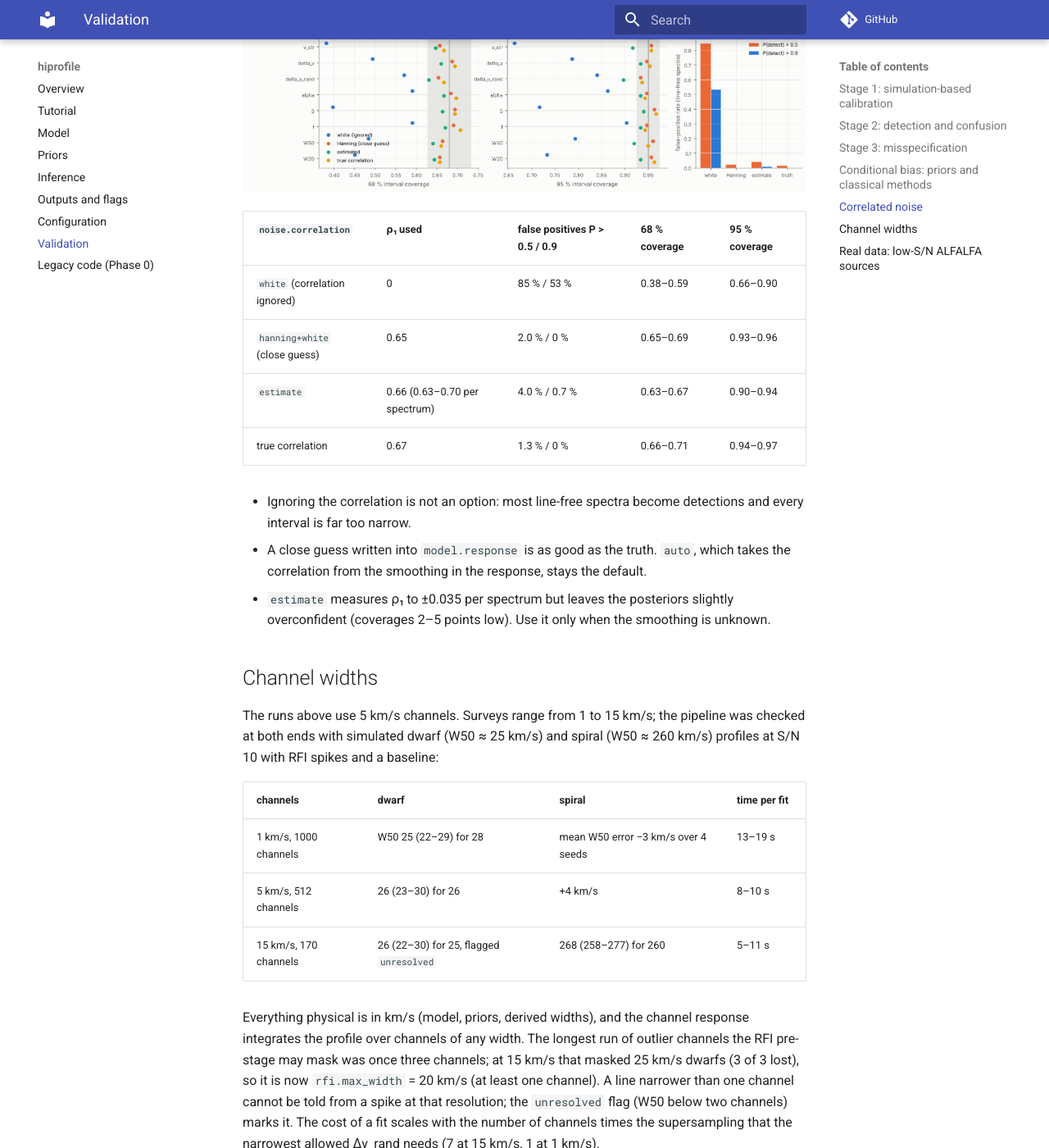
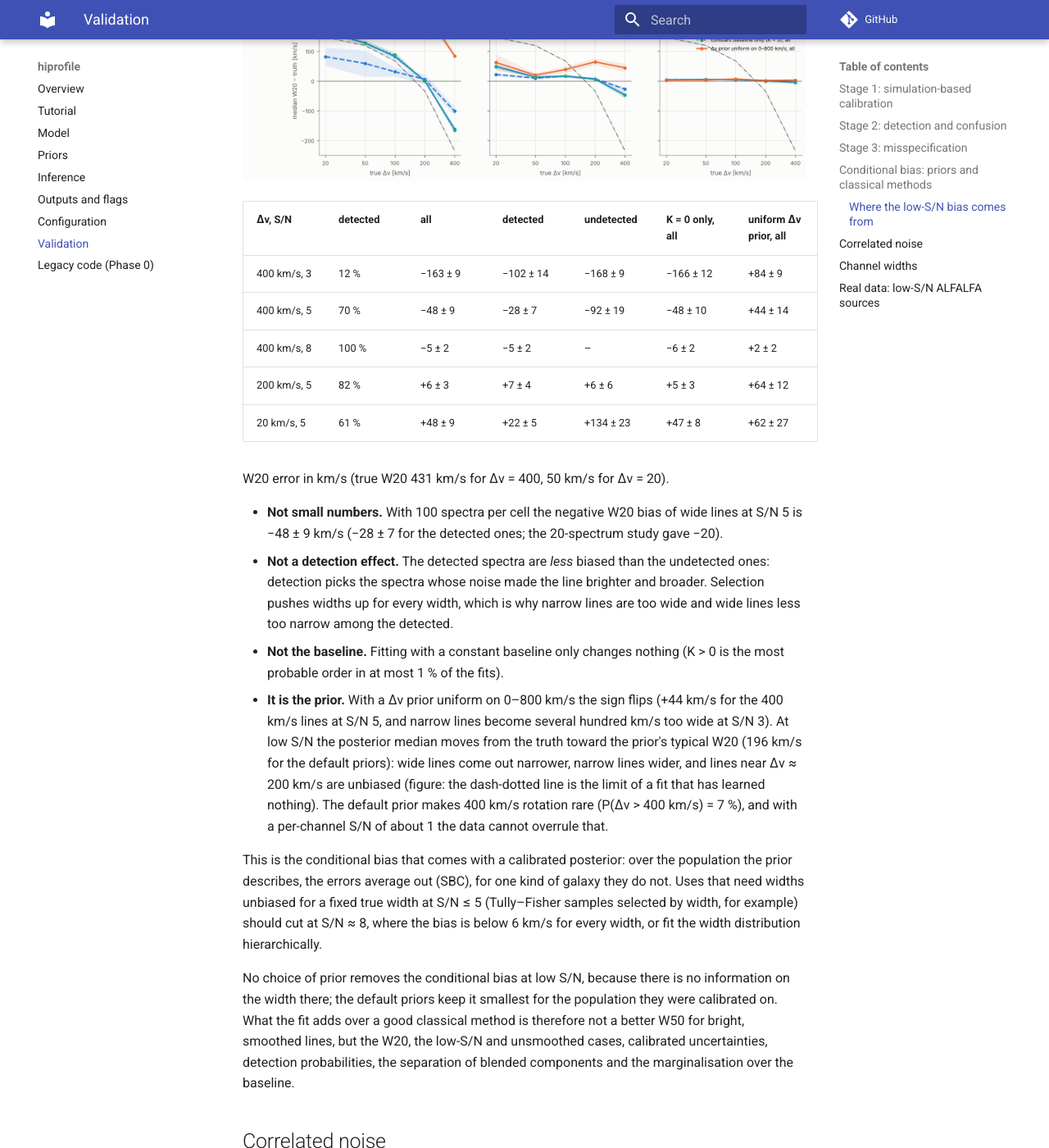
Before and after one commit to lfloeer/hiprofile, an MkDocs documentation site: the page built from docs/validation.md, in a window 1280 px wide and 1400 px high, scrolled down 9191 px. Shown: the whole window at 82% size. Built offline with MkDocs 1.6.1 and Material for MkDocs 9.7.7, drawn with Linux system fonts in a browser that asks for light colours; comment, search, counter and statistics services are not loaded; some of the changed text lies outside the part shown.

Commit message:
Low-S/N W20 bias: shrinkage toward the prior, not selection or baseline
100 spectra per cell at S/N 3-8, refitted with a constant baseline and
with a Delta v prior uniform in Delta v: the negative bias of wide lines
is significant (-48 +- 9 km/s at S/N 5), smaller among the detected
spectra, unchanged without baseline freedom and reversed by the uniform
prior. docs/validation.md section and figure (make_figures.py w20).

Co-Authored-By: Claude Opus 5.5 <noreply@anthropic.com>
Claude-Session: https://claude.ai/code/session_01HNuVsUUJVtD1RaQHWi7F3J

```diff
--- a/docs/validation.md
+++ b/docs/validation.md
@@ -8,7 +8,8 @@ misspecification, bias and ALFALFA stages were made at commit 2724f8a (the
 Δv prior); later commits only add the Springob et al. (2005) widths, which
 `benchmarks/add_springob.py` computed from the stored spectra and
 baselines (the naive values are reproduced exactly), and the Hanning bias
-run. The correlated-noise study is from 61a2b05 with the earlier
+run. The low-S/N bias decomposition (`benchmarks/w20_bias.py`) ran at
+b0f5c72, the same fitting code. The correlated-noise study is from 61a2b05 with the earlier
 log-normal Δv prior; it tests the noise model, which the prior does not
 touch.
 
@@ -35,6 +36,7 @@ chosen:
 | detection | `hiprofile validate --stage detection --n 200 --seed 21` | 200, fitted twice |
 | misspecification | `hiprofile validate --stage misspec --n 100 --seed 31` | 5 × 100 |
 | conditional bias | `python benchmarks/bias_study.py --n 20 --priors default\|flat`, and `--response boxcar+hanning` | 3 × 500 |
+| low-S/N bias causes | `python benchmarks/w20_bias.py --n 100` | 1500, fitted three times |
 | correlated noise | `python benchmarks/correlated_noise.py --n 300 --n-noise 150` | 450, fitted four times |
 | real data | `python benchmarks/alfalfa_study.py` | 10 ALFALFA sources |
 
@@ -252,6 +254,54 @@ the per-cell scatter):
   400 km/s lines); the width of a line at S/N ≤ 5 is largely a statement of
   the prior, not a measurement.
 
+### Where the low-S/N bias comes from
+
+`benchmarks/w20_bias.py` refits the cells at S/N 3, 5 and 8 with 100
+spectra each (unsmoothed channels, no baseline in the data) three times:
+with the default configuration, with only a constant baseline (K = 0), and
+with a Δv prior uniform on 0–800 km/s. Medians are taken over all spectra
+(the N = 1 posterior exists for every spectrum), over the detected and over
+the undetected ones, with bootstrap errors.
+
+![Low-S/N W20 bias against the true width](img/w20_bias.png)
+
+| Δv, S/N | detected | all | detected | undetected | K = 0 only, all | uniform Δv prior, all |
+|---|---|---|---|---|---|---|
+| 400 km/s, 3 | 12 % | −163 ± 9 | −102 ± 14 | −168 ± 9 | −166 ± 12 | +84 ± 9 |
+| 400 km/s, 5 | 70 % | −48 ± 9 | −28 ± 7 | −92 ± 19 | −48 ± 10 | +44 ± 14 |
+| 400 km/s, 8 | 100 % | −5 ± 2 | −5 ± 2 | – | −6 ± 2 | +2 ± 2 |
+| 200 km/s, 5 | 82 % | +6 ± 3 | +7 ± 4 | +6 ± 6 | +5 ± 3 | +64 ± 12 |
+| 20 km/s, 5 | 61 % | +48 ± 9 | +22 ± 5 | +134 ± 23 | +47 ± 8 | +62 ± 27 |
+
+W20 error in km/s (true W20 431 km/s for Δv = 400, 50 km/s for Δv = 20).
+
+* **Not small numbers.** With 100 spectra per cell the negative W20 bias
+  of wide lines at S/N 5 is −48 ± 9 km/s (−28 ± 7 for the detected ones;
+  the 20-spectrum study gave −20).
+* **Not a detection effect.** The detected spectra are *less* biased than
+  the undetected ones: detection picks the spectra whose noise made the
+  line brighter and broader. Selection pushes widths up for every width,
+  which is why narrow lines are too wide and wide lines less too narrow
+  among the detected.
+* **Not the baseline.** Fitting with a constant baseline only changes
+  nothing (K > 0 is the most probable order in at most 1 % of the fits).
+* **It is the prior.** With a Δv prior uniform on 0–800 km/s the sign flips
+  (+44 km/s for the 400 km/s lines at S/N 5, and narrow lines become several
+  hundred km/s too wide at S/N 3). At low S/N the posterior median moves
+  from the truth toward the prior's typical W20 (196 km/s for the default
+  priors): wide lines come out narrower, narrow lines wider, and lines near
+  Δv ≈ 200 km/s are unbiased (figure: the dash-dotted line is the limit of
+  a fit that has learned nothing). The default prior makes 400 km/s
+  rotation rare (P(Δv > 400 km/s) = 7 %), and with a per-channel S/N of
+  about 1 the data cannot overrule that.
+
+This is the conditional bias that comes with a calibrated posterior: over
+the population the prior describes, the errors average out (SBC), for one
+kind of galaxy they do not. Uses that need widths unbiased for a fixed
+true width at S/N ≤ 5 (Tully–Fisher samples selected by width, for
+example) should cut at S/N ≈ 8, where the bias is below 6 km/s for every
+width, or fit the width distribution hierarchically.
+
 No choice of prior removes the conditional bias at low S/N, because there
 is no information on the width there; the default priors keep it smallest
 for the population they were calibrated on. What the fit adds over a good
```
Also changed, not shown: docs/make_figures.py (+62 -0 lines), docs/img/w20_bias.png (added).
